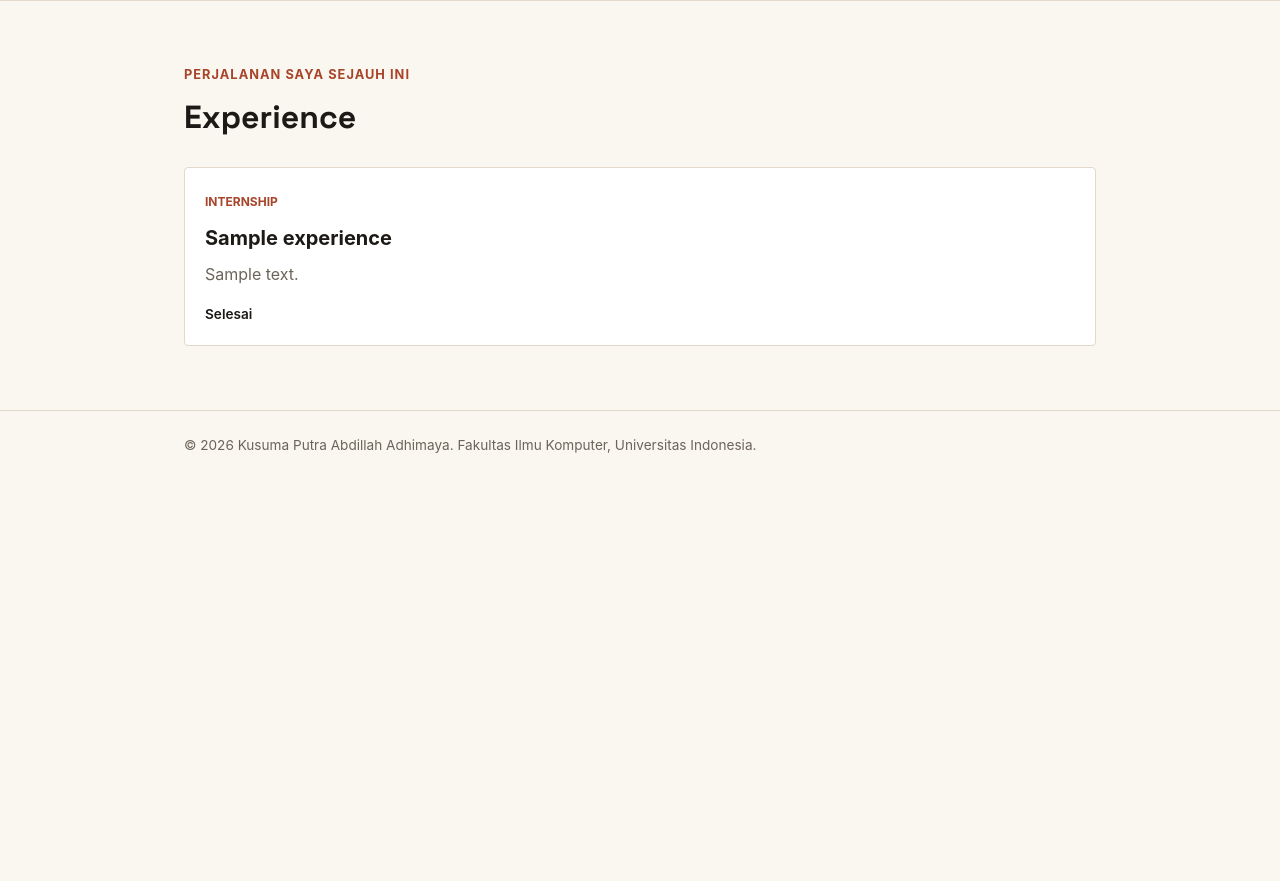
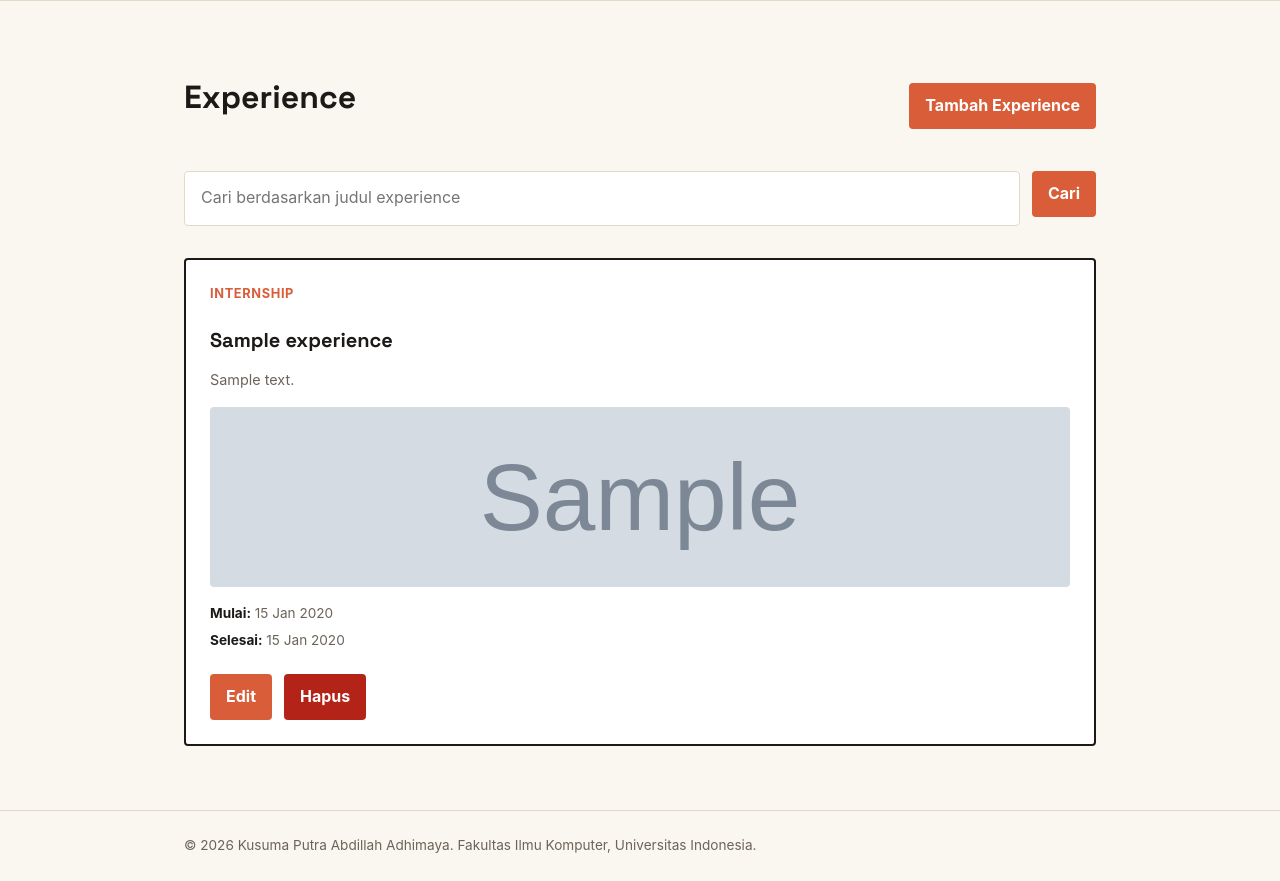
Before and after one commit to kusumaadhimaya/myportofolio, a Django app: page /experience/ in a window 1280 px wide. Shown: the part 74-955 px from the top of the page. Before the commit the page ends 527 px from the top, so only its background shows below. Run offline with Django 5.2, Linux system fonts and the light colour scheme; tables that the repository leaves empty hold one stand-in row (values such as "Sample post"); grey boxes marked "Sample" are stand-in pictures.

Commit message:
Tugas 03

```diff
--- a/main/models.py
+++ b/main/models.py
@@ -16,8 +16,9 @@ class Experience(models.Model):
     description = models.TextField()
     category = models.CharField(max_length=20, choices=EXPERIENCE_CHOICES, default='full-time')
     thumbnail = models.URLField(blank=True, null=True)
-    started_at = models.DateTimeField(auto_now_add=True)
-    ended_at = models.DateTimeField(blank=True, null=True)
+    started_at = models.DateField()
+    ended_at = models.DateField(blank=True, null=True)
+
     def __str__(self):
         return self.title
 
--- a/main/urls.py
+++ b/main/urls.py
@@ -5,6 +5,10 @@ from main.views import (
     show_experience,
     show_skills,
     create_skill,
+    create_experience,
+    update_experience,
+    delete_experience,
+    get_experiences_json,
     get_skills_json,
     delete_skill,
 )
@@ -14,6 +18,10 @@ app_name = "main"
 urlpatterns = [
     path("", show_main, name="show_main"),
     path("experience/", show_experience, name="show_experience"),
+    path("experience/add/", create_experience, name="create_experience"),
+    path("experience/<uuid:experience_id>/edit/", update_experience, name="update_experience"),
+    path("experience/<uuid:experience_id>/delete/", delete_experience, name="delete_experience"),
+    path("api/experiences/", get_experiences_json, name="get_experiences_json"),
     path("skills/", show_skills, name="show_skills"),
     path("skills/add/", create_skill, name="create_skill"),
     path("api/skills/", get_skills_json, name="get_skills_json"),
--- a/main/views.py
+++ b/main/views.py
@@ -6,7 +6,7 @@ from django.http import HttpResponse
 from django.shortcuts import get_object_or_404, redirect, render
 
 from main.models import Experience, Skill
-from main.forms import SkillForm
+from main.forms import ExperienceForm, SkillForm
 
 def show_main(request):
     context = {
@@ -22,11 +22,74 @@ def show_main(request):
 
 
 def show_experience(request):
+    title_query = request.GET.get("title", "").strip()
+
+    json_response = get_experiences_json(request)
+    experiences = serializers.deserialize(
+        "json",
+        json_response.content.decode("utf-8")
+    )
+    experiences = [experience.object for experience in experiences]
+
+    if title_query:
+        experiences = [
+            experience
+            for experience in experiences
+            if title_query.lower() in experience.title.lower()
+        ]
+
     context = {
         "name": "Kusuma Putra Abdillah Adhimaya",
-        "experience_list": Experience.objects.all(),
+        "experience_list": experiences,
+        "title_query": title_query,
     }
     return render(request, "experience.html", context)
+def create_experience(request):
+    form = ExperienceForm(request.POST or None)
+
+    if request.method == "POST":
+        if form.is_valid():
+            form.save()
+            return redirect("main:show_experience")
+
+    context = {
+        "name": "Kusuma Putra Abdillah Adhimaya",
+        "form": form,
+    }
+
+    return render(request, "create_experience.html", context)
+
+def update_experience(request, experience_id):
+    experience = get_object_or_404(Experience, pk=experience_id)
+    form = ExperienceForm(request.POST or None, instance=experience)
+
+    if request.method == "POST":
+        if form.is_valid():
+            form.save()
+            return redirect("main:show_experience")
+
+    context = {
+        "name": "Kusuma Putra Abdillah Adhimaya",
+        "form": form,
+        "experience": experience,
+    }
+
+    return render(request, "edit_experience.html", context)
+
+def delete_experience(request, experience_id):
+    experience = get_object_or_404(Experience, pk=experience_id)
+
+    if request.method == "POST":
+        experience.delete()
+        messages.success(request, "Experience berhasil dihapus!")
+        return redirect("main:show_experience")
+
+    return redirect("main:show_experience")
+
+def get_experiences_json(request):
+    experiences = Experience.objects.all()
+    experiences_json = serializers.serialize("json", experiences)
+    return HttpResponse(experiences_json, content_type="application/json")
 
 def show_skills(request):
     title_query = request.GET.get("title", "").strip()
--- a/static/css/style.css
+++ b/static/css/style.css
@@ -481,3 +481,124 @@ h1, .brand {
     gap: 0.75rem;
     margin-top: 1.5rem;
 }
+
+.experience-header {
+    display: flex;
+    align-items: center;
+    justify-content: space-between;
+    gap: 1rem;
+    margin-bottom: 1.5rem;
+}
+
+.experience-add-button {
+    margin-bottom: 0;
+}
+
+.experience-search {
+    display: flex;
+    gap: 0.75rem;
+    margin-bottom: 2rem;
+}
+
+.experience-search__input {
+    flex: 1;
+    min-width: 0;
+    padding: 0.85rem 1rem;
+    border: 1px solid var(--line);
+    border-radius: var(--radius);
+    font: inherit;
+    color: var(--ink);
+    background: #fff;
+}
+
+.experience-search__input:focus {
+    outline: 2px solid var(--accent);
+    outline-offset: 2px;
+}
+
+.experience-grid {
+    display: grid;
+    grid-template-columns: repeat(auto-fit, minmax(260px, 1fr));
+    gap: 1.5rem;
+}
+
+.experience-card {
+    background: #fff;
+    border: 2px solid var(--ink);
+    border-radius: var(--radius);
+    padding: 1.5rem;
+    display: flex;
+    flex-direction: column;
+    justify-content: space-between;
+}
+
+.experience-category {
+    display: inline-block;
+    font-size: 0.8rem;
+    font-weight: 700;
+    text-transform: uppercase;
+    letter-spacing: 0.05em;
+    color: var(--accent);
+    margin-bottom: 0.75rem;
+}
+
+.experience-card h2 {
+    font-family: "Space Grotesk", -apple-system, sans-serif;
+    font-size: 1.25rem;
+    margin-bottom: 0.75rem;
+}
+
+.experience-description {
+    color: var(--text-muted);
+    font-size: 0.9rem;
+    margin-bottom: 1rem;
+}
+
+.experience-status {
+    font-size: 0.85rem;
+    color: var(--text-muted);
+    margin-bottom: 1rem;
+}
+
+.experience-actions {
+    display: flex;
+    gap: 0.75rem;
+    align-items: center;
+}
+
+.experience-thumbnail {
+    width: 100%;
+    height: 180px;
+    object-fit: cover;
+    border-radius: var(--radius);
+    margin-bottom: 1rem;
+}
+
+@media (max-width: 700px) {
+    .experience-header {
+        flex-direction: column;
+        align-items: flex-start;
+    }
+
+    .experience-search {
+        flex-direction: column;
+    }
+
+    .experience-search .button {
+        width: 100%;
+    }
+}
+
+.experience-dates {
+    margin-bottom: 1rem;
+}
+
+.experience-date {
+    font-size: 0.85rem;
+    color: var(--text-muted);
+    margin-bottom: 0.35rem;
+}
+
+.experience-date strong {
+    color: var(--ink);
+}
--- a/templates/base.html
+++ b/templates/base.html
@@ -7,7 +7,7 @@
     <link rel="preconnect" href="https://fonts.googleapis.com">
     <link rel="preconnect" href="https://fonts.gstatic.com" crossorigin>
     <link href="https://fonts.googleapis.com/css2?family=Space+Grotesk:wght@500;700&display=swap" rel="stylesheet">
-    <link rel="stylesheet" href="/static/css/style.css?v=4">
+    <link rel="stylesheet" href="/static/css/style.css">
     {% block meta %} {% endblock meta %}
 </head>
 <body>
--- /dev/null
+++ b/templates/components/experience_delete_modal.html
@@ -0,0 +1,62 @@
+<button
+    type="button"
+    class="button button-danger"
+    popovertarget="delete-experience-{{ experience.id }}"
+    aria-label="Hapus {{ experience.title }}"
+    title="Hapus experience">
+    Hapus
+</button>
+
+<div
+    id="delete-experience-{{ experience.id }}"
+    class="skill-delete-modal"
+    popover="auto"
+    role="dialog"
+    aria-modal="true"
+    aria-labelledby="delete-experience-title-{{ experience.id }}">
+
+    <button type="button"
+        class="skill-delete-modal__backdrop"
+        popovertarget="delete-experience-{{ experience.id }}"
+        popovertargetaction="hide"
+        aria-label="Tutup konfirmasi hapus">
+    </button>
+
+    <div class="skill-delete-modal__content">
+        <button
+            type="button"
+            class="skill-delete-modal__close"
+            popovertarget="delete-experience-{{ experience.id }}"
+            aria-label="Tutup">
+            &times;
+        </button>
+
+        <h2 id="delete-experience-title-{{ experience.id }}">
+            Hapus Experience?
+        </h2>
+
+        <p>
+            Apakah Anda yakin ingin menghapus
+            <strong>{{ experience.title }}</strong>?
+        </p>
+
+        <div class="skill-delete-modal__actions">
+
+            <button
+                type="button"
+                class="button button-secondary"
+                popovertarget="delete-experience-{{ experience.id }}">
+                Batal
+            </button>
+
+            <form
+                method="post"
+                action="{% url 'main:delete_experience' experience.id %}">
+                {% csrf_token %}
+                <button type="submit" class="button button-danger">
+                    Ya, Hapus
+                </button>
+            </form>
+        </div>
+    </div>
+</div>
--- a/templates/experience.html
+++ b/templates/experience.html
@@ -1,63 +1,98 @@
-<!DOCTYPE html>
-<html lang="en">
-<head>
-    <meta charset="UTF-8">
-    <meta name="viewport" content="width=device-width, initial-scale=1.0">
+{% extends "base.html" %}
+
+{% block meta %}
 <title>Experience - {{ name }}</title>
-    <link rel="preconnect" href="https://fonts.googleapis.com">
-    <link rel="preconnect" href="https://fonts.gstatic.com" crossorigin>
-    <link href="https://fonts.googleapis.com/css2?family=Space+Grotesk:wght@500;700&display=swap" rel="stylesheet">
-    <link rel="stylesheet" href="/static/css/style.css?v=2">
-</head>
-<body>
-    <header class="site-header">
-        <div class="container">
-            <a href="{% url 'main:show_main' %}" class="brand">{{ name }}</a>
-            <nav>
-                <a href="{% url 'main:show_main' %}">Profile</a>
-                <a href="{% url 'main:show_experience' %}">Experience</a>
-                <a href="{% url 'main:show_skills' %}">Skills</a>
-            </nav>
-        </div>
-    </header>
+{% endblock meta %}
 
+{% block content %}
 <main>
     <section class="experience-section" id="experience">
         <div class="container">
-                <p class="section-kicker">Perjalanan saya sejauh ini</p>
-                <h1>Experience</h1>
+
+            <div class="experience-header">
+                <h1 class="section-title">Experience</h1>
+                <a href="{% url 'main:create_experience' %}" class="button experience-add-button">
+                    Tambah Experience
+                </a>
+            </div>
+
+            <form method="get"
+                  action="{% url 'main:show_experience' %}"
+                  class="experience-search">
+                <input
+                    type="search"
+                    name="title"
+                    value="{{ title_query }}"
+                    placeholder="Cari berdasarkan judul experience"
+                    class="experience-search__input"
+                    aria-label="Cari berdasarkan judul experience">
+                <button type="submit" class="button">Cari</button>
+            </form>
 
             <div class="experience-grid">
                 {% for experience in experience_list %}
                     <article class="experience-card">
+
                         <span class="experience-category">
                             {{ experience.get_category_display }}
                         </span>
+
                         <h2>{{ experience.title }}</h2>
+
                         <p class="experience-description">
                             {{ experience.description }}
+                        </p>
+
+                        {% if experience.thumbnail %}
+                            <img
+                                src="{{ experience.thumbnail }}"
+                                alt="{{ experience.title }}"
+                                class="experience-thumbnail">
+                        {% endif %}
+
+                        <div class="experience-dates">
+                            <p class="experience-date">
+                                <strong>Mulai:</strong>
+                                {{ experience.started_at|date:"d M Y" }}
                             </p>
 
                             {% if experience.is_ongoing %}
                                 <p class="experience-status">Sedang berlangsung</p>
                             {% else %}
-                                <p class="experience-status">Selesai</p>
+                                <p class="experience-date">
+                                    <strong>Selesai:</strong>
+                                    {{ experience.ended_at|date:"d M Y" }}
+                                </p>
                             {% endif %}
+                        </div>
+
+                        <div class="experience-actions">
+                            <a href="{% url 'main:update_experience' experience.id %}"
+                            class="button">
+                                Edit
+                            </a>
+
+                            {% include "components/experience_delete_modal.html" with experience=experience %}
+                        </div>
+
                     </article>
+
                 {% empty %}
+
+                    {% if title_query %}
+                        <p class="empty-state">
+                            Tidak ada experience dengan judul tersebut.
+                        </p>
+                    {% else %}
                         <p class="empty-state">
                             Belum ada pengalaman yang ditambahkan.
                         </p>
+                    {% endif %}
+
                 {% endfor %}
             </div>
+
         </div>
     </section>
 </main>
-
-    <footer class="site-footer">
-        <div class="container">
-            <p>&copy; 2026 {{ name }}. Fakultas Ilmu Komputer, Universitas Indonesia.</p>
-        </div>
-    </footer>
-</body>
-</html>
+{% endblock content %}
```
Also changed, not shown: main/forms.py (+43 -4 lines), templates/create_experience.html (added, +46 -0 lines), templates/edit_experience.html (added, +46 -0 lines), main/migrations/0005_alter_experience_started_at.py (added), main/migrations/0006_alter_experience_ended_at_and_more.py (added). Lines whose indentation alone changed are shown as unchanged.
